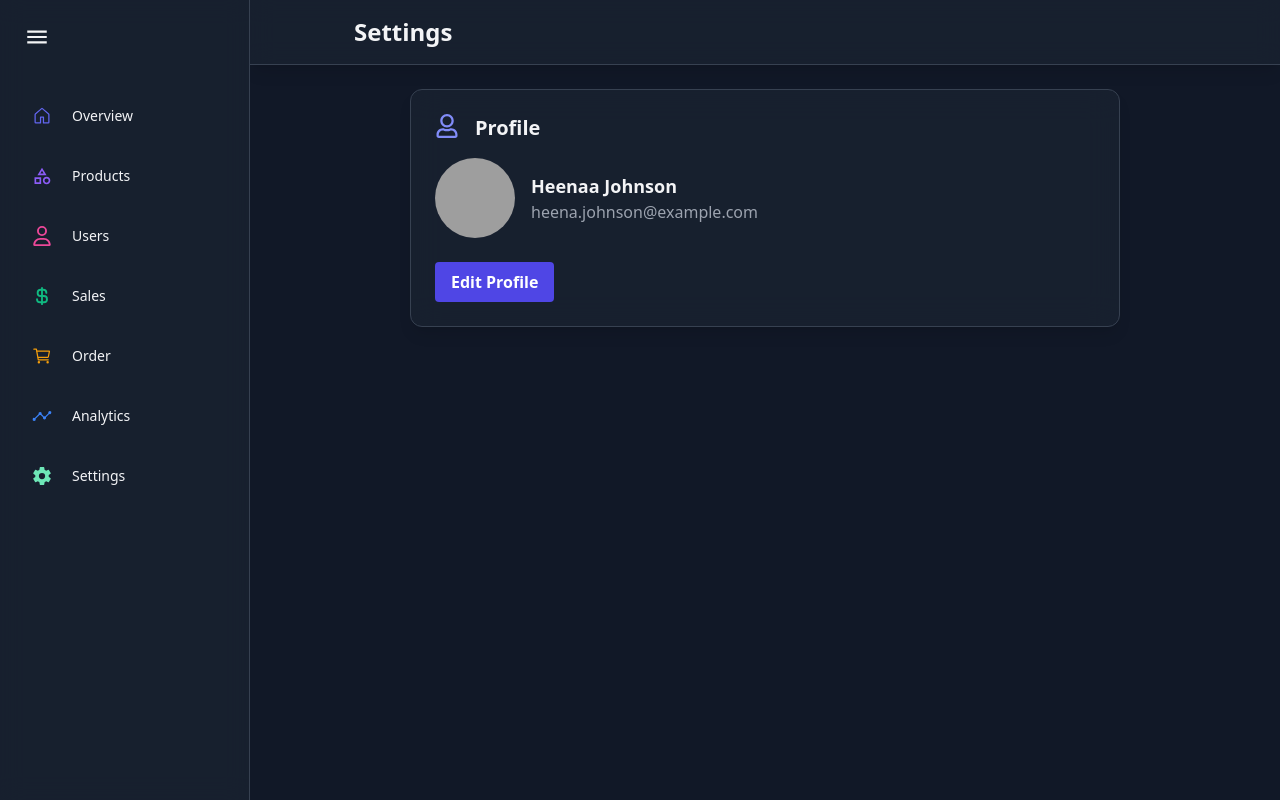
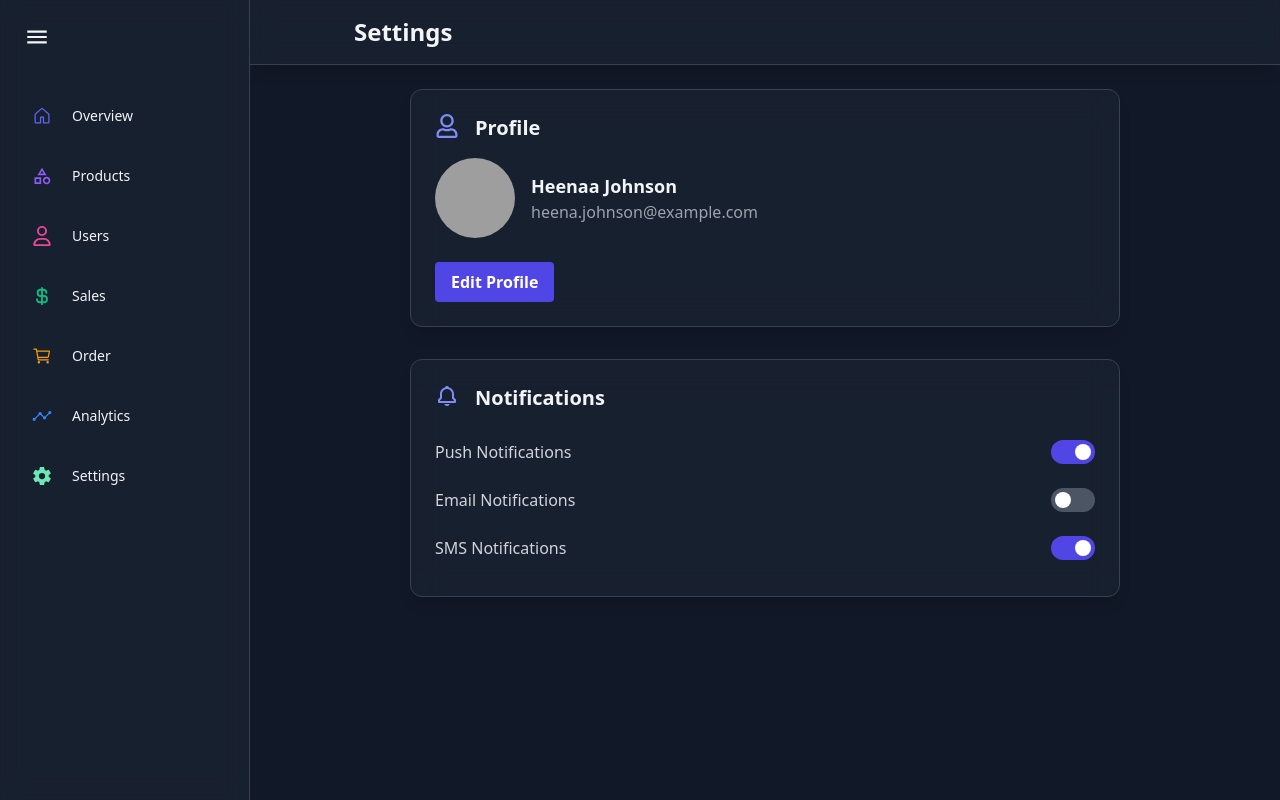
Before and after one commit to anishaxtha/Admin-Dashboard, a React (Vite) app: page /settings in a window 1280 px wide. Built offline with nearby package versions, Linux system fonts and the light colour scheme; grey boxes are pictures that could not be loaded.

Commit message:
settingspage

```diff
--- a/src/pages/SettingsPage.jsx
+++ b/src/pages/SettingsPage.jsx
@@ -1,6 +1,7 @@
 import React from "react";
 import Header from "../components/common/Header";
 import ProfileSection from "../components/settings/ProfileSection";
+import Notifications from "../components/settings/Notifications";
 
 const SettingsPage = () => {
   return (
@@ -8,6 +9,7 @@ const SettingsPage = () => {
       <Header title="Settings" />
       <main className="max-w-4xl mx-32 py-6 px-4 lg:px-8">
         <ProfileSection />
+        <Notifications />
       </main>
     </div>
   );
```
